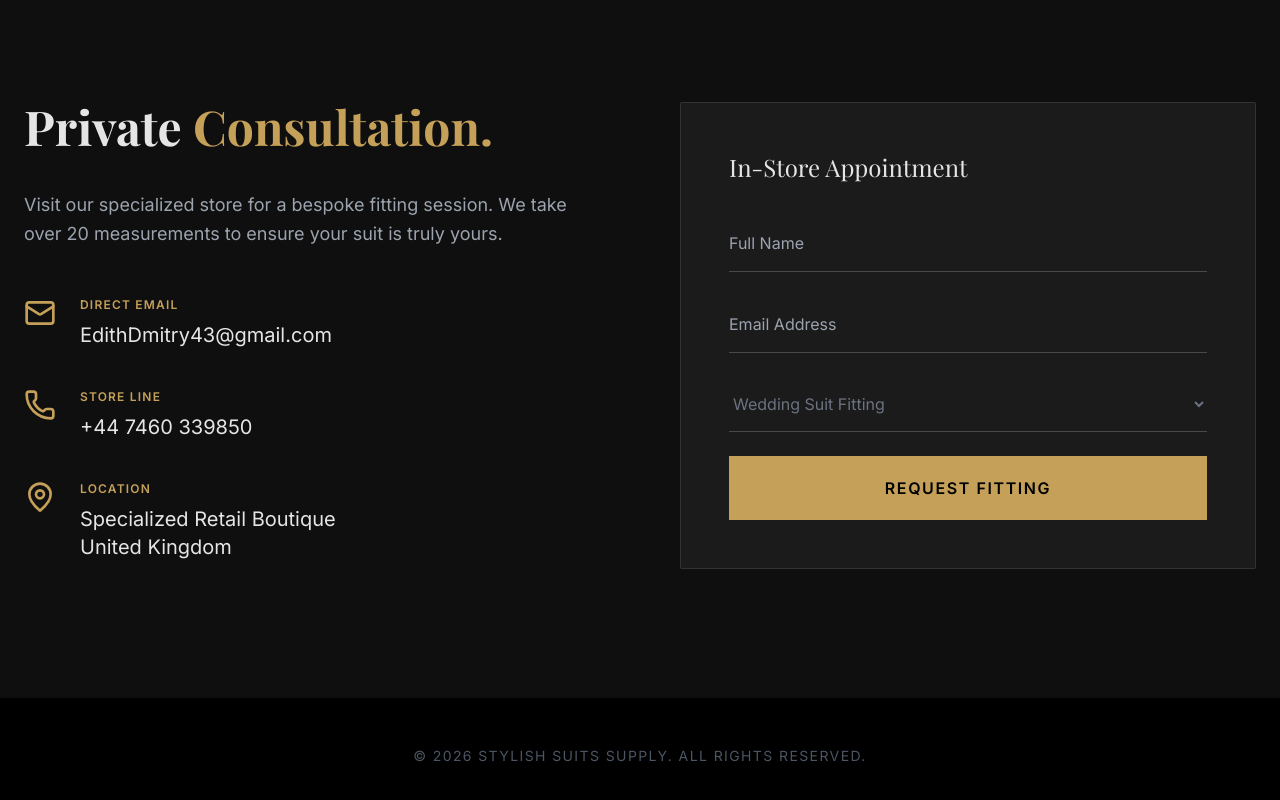
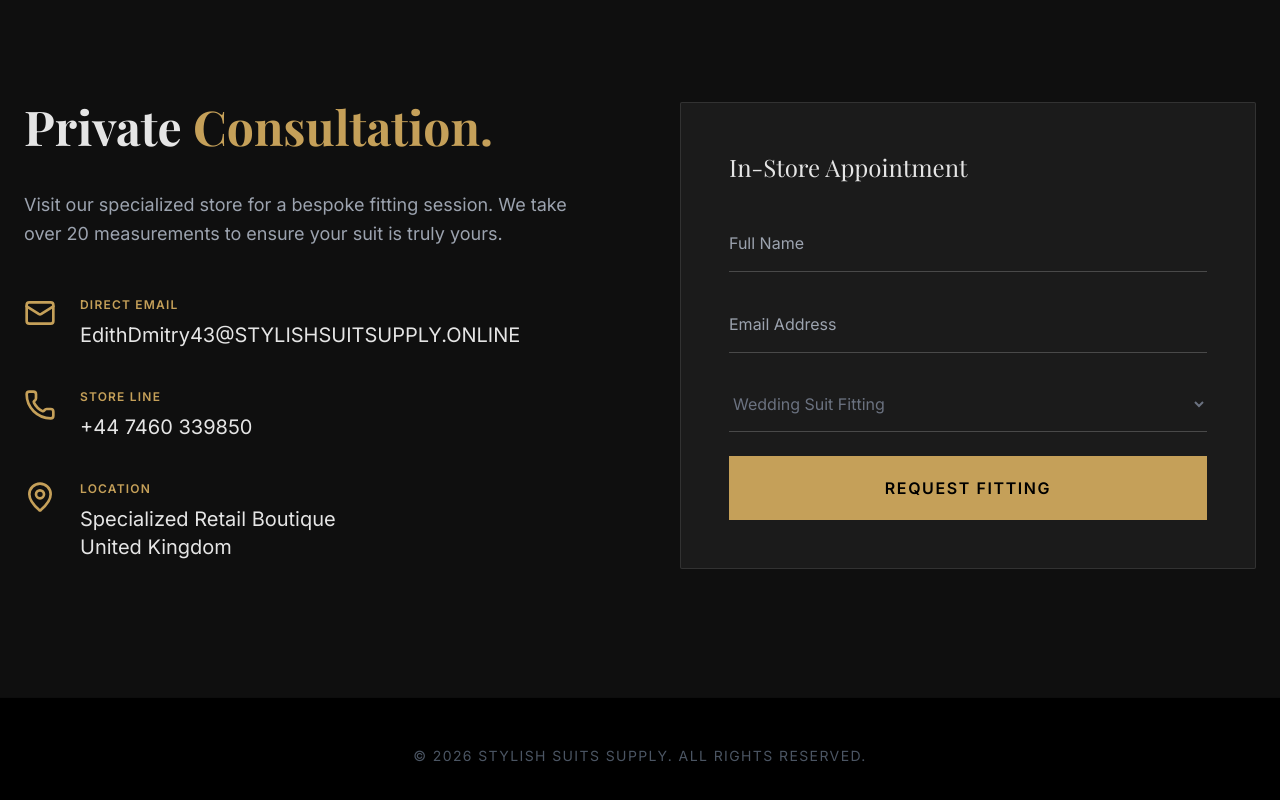
Before and after one commit to kosliman/appsora, a plain HTML site: page index.html in a window 1280 px wide. Shown: the part 1847-2647 px from the top of the page. Drawn offline with nearby package versions, Linux system fonts and the light colour scheme.

Commit message:
Update index.html

```diff
--- a/index.html
+++ b/index.html
@@ -98,7 +98,7 @@
                         <i data-lucide="mail" class="gold-text w-8 h-8"></i>
                         <div>
                             <h4 class="font-bold uppercase tracking-widest text-xs gold-text mb-2">Direct Email</h4>
-                            <p class="text-xl">EdithDmitry43@gmail.com</p>
+                            <p class="text-xl">EdithDmitry43@STYLISHSUITSUPPLY.ONLINE</p>
                         </div>
                     </div>
                     <div class="flex items-start space-x-6">
```
